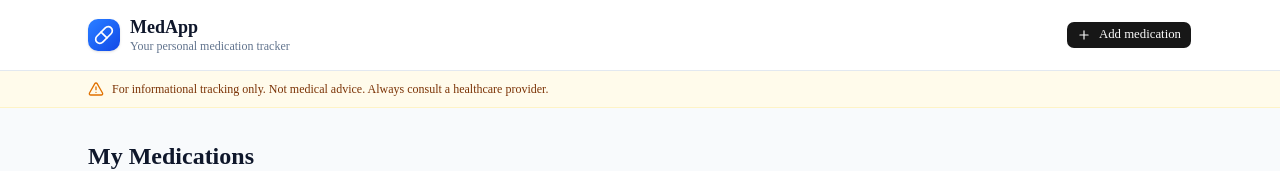
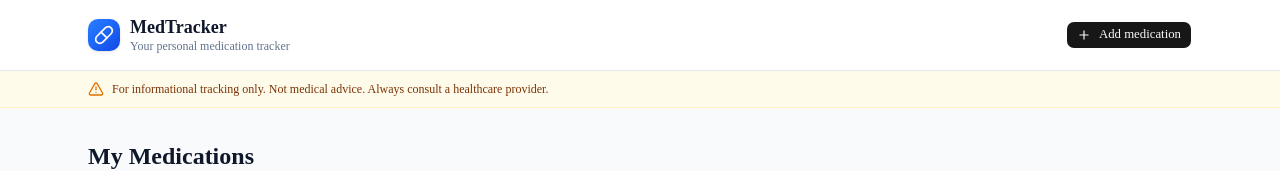
Before and after one commit to zerxelk/MedTracker, a Next.js app: page / in a window 1280 px wide. Shown: the top 171 px of the page. Built offline with nearby package versions, Linux system fonts and the light colour scheme.

Commit message:
Fixed app name

```diff
--- a/package.json
+++ b/package.json
@@ -1,5 +1,5 @@
 {
-  "name": "medapp",
+  "name": "medtracker",
   "version": "0.1.0",
   "private": true,
   "scripts": {
--- a/src/app/layout.tsx
+++ b/src/app/layout.tsx
@@ -13,8 +13,8 @@ const geistMono = Geist_Mono({
 });
 
 export const metadata: Metadata = {
-  title: "Create Next App",
-  description: "Generated by create next app",
+  title: "MedTracker",
+  description: "Personal medication tracker with FDA data and interaction detection",
 };
 
 export default function RootLayout({
--- a/src/app/page.tsx
+++ b/src/app/page.tsx
@@ -51,7 +51,7 @@ export default function Home() {
                             <Pill className="h-5 w-5 text-white" />
                         </div>
                         <div>
-                            <h1 className="text-lg font-semibold text-slate-900 leading-tight">MedApp</h1>
+                            <h1 className="text-lg font-semibold text-slate-900 leading-tight">MedTracker</h1>
                             <p className="text-xs text-slate-500 leading-tight">
                                 Your personal medication tracker
                             </p>
```
